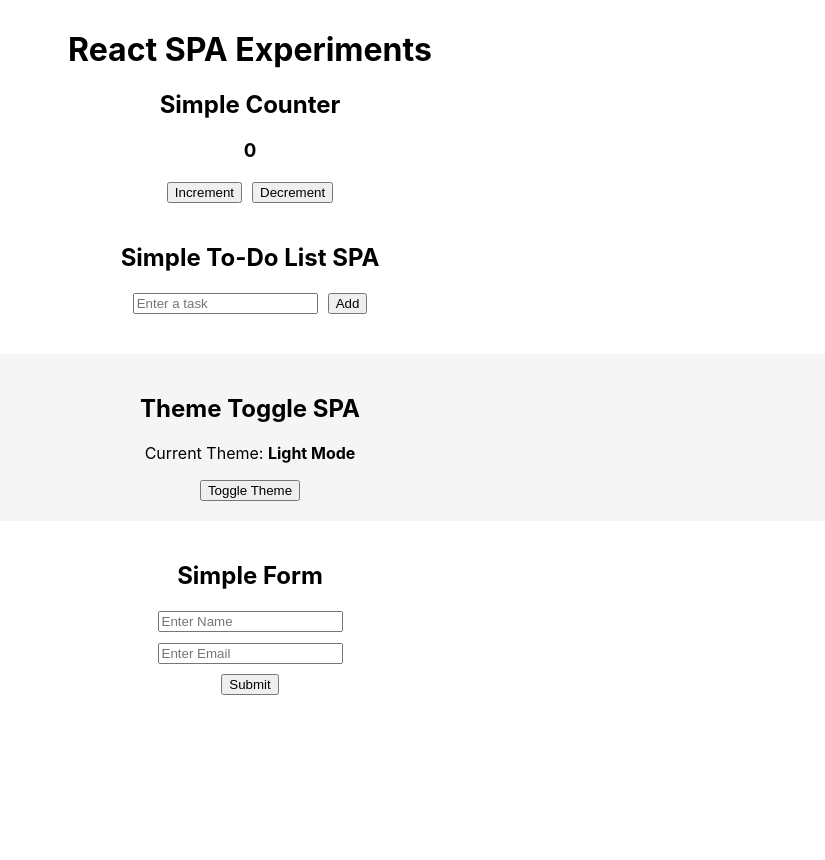
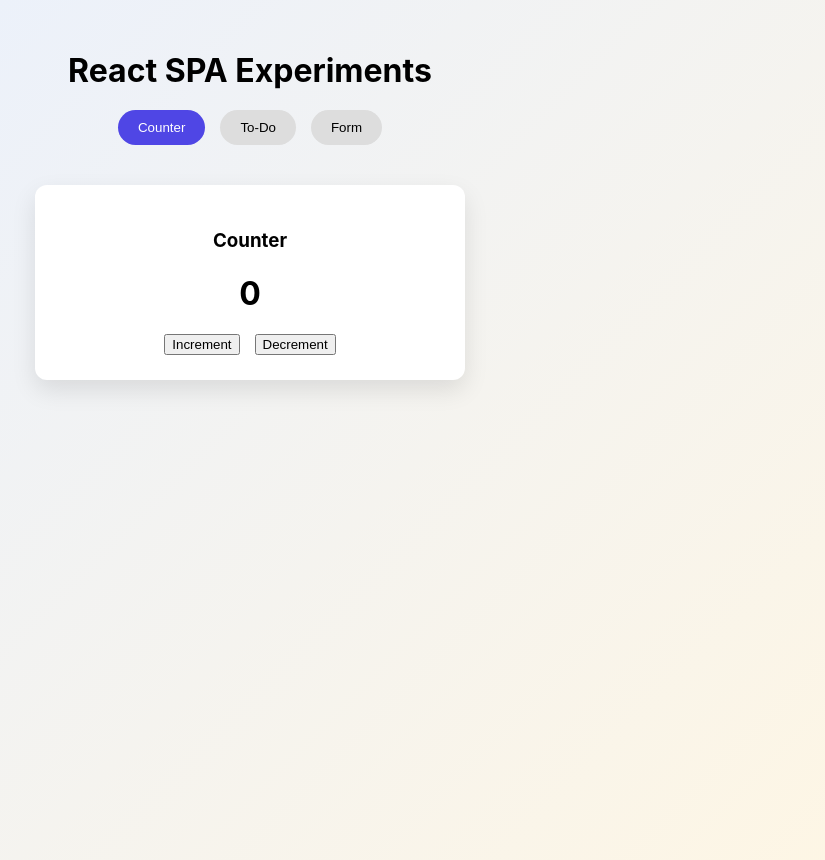
Before and after one commit to gurleenkaur-07/Simple-Counter-SPA, a React (Create React App) app: page / in a window 1280 px wide. Shown: the whole page, without its empty margins (390-1215 px from the left). Before the commit the page ends 800 px from the top, so only its background shows below. Built offline with nearby package versions, Linux system fonts and the light colour scheme.

Commit message:
Updated frontend

```diff
--- a/src/App.css
+++ b/src/App.css
@@ -1,38 +1,72 @@
-.App {
-  text-align: center;
-}
-
-.App-logo {
-  height: 40vmin;
-  pointer-events: none;
-}
-
-@media (prefers-reduced-motion: no-preference) {
-  .App-logo {
-    animation: App-logo-spin infinite 20s linear;
-  }
-}
-
-.App-header {
-  background-color: #282c34;
+/* Soft background */
+.soft-bg {
   min-height: 100vh;
+  background: linear-gradient(135deg, #e8f0ff, #fef6e4);
   display: flex;
   flex-direction: column;
   align-items: center;
-  justify-content: center;
-  font-size: calc(10px + 2vmin);
+  padding: 30px;
+}
+
+/* Title */
+.main-title {
+  font-size: 32px;
+  margin-bottom: 20px;
+}
+
+/* Navigation tabs */
+.nav-tabs {
+  display: flex;
+  gap: 15px;
+  margin-bottom: 40px;
+}
+
+.nav-tabs button {
+  padding: 10px 20px;
+  cursor: pointer;
+  border: none;
+  border-radius: 20px;
+  background-color: #ddd;
+}
+
+.nav-tabs .active {
+  background-color: #4f46e5;
   color: white;
 }
 
-.App-link {
-  color: #61dafb;
+/* Center white box */
+.content-box {
+  width: 100%;
+  display: flex;
+  justify-content: center;
 }
 
-@keyframes App-logo-spin {
-  from {
-    transform: rotate(0deg);
-  }
-  to {
-    transform: rotate(360deg);
-  }
+/* Card */
+.card {
+  background: white;
+  width: 380px;
+  padding: 25px;
+  border-radius: 12px;
+  text-align: center;
+  box-shadow: 0 10px 25px rgba(0,0,0,0.1);
 }
+
+/* Inputs */
+input, select {
+  width: 90%;
+  padding: 8px;
+  margin: 8px 0;
+}
+
+/* Buttons */
+.btn-group {
+  display: flex;
+  justify-content: center;
+  gap: 15px;
+}
+
+.todo-input {
+  display: flex;
+  justify-content: center;
+  gap: 10px;
+}
--- a/src/App.js
+++ b/src/App.js
@@ -1,35 +1,47 @@
-import React, { useState } from "react";
-import Todo from "./Todo";
-import ThemeToggle from "./ThemeToggle";
-import SimpleForm from "./SimpleForm";
+import { useState } from "react";
+import Counter from "./components/Counter";
+import Todo from "./components/Todo";
+import Form from "./components/Form";
+import "./App.css";
 
 function App() {
-  const [count, setCount] = useState(0);
+  const [activeTab, setActiveTab] = useState("counter");
 
   return (
-    <div style={{ textAlign: "center", marginTop: "30px" }}>
-      <h1>React SPA Experiments</h1>
+    <div className="app soft-bg">
+      {/* Heading */}
+      <h1 className="main-title">React SPA Experiments</h1>
 
-      {/* Counter */}
-      <h2>Simple Counter</h2>
-      <h3>{count}</h3>
+      {/* Navigation buttons */}
+      <div className="nav-tabs">
+        <button
+          className={activeTab === "counter" ? "active" : ""}
+          onClick={() => setActiveTab("counter")}
+        >
+          Counter
+        </button>
 
-      <button onClick={() => setCount(count + 1)}>Increment</button>
-      <button
-        onClick={() => setCount(count - 1)}
-        style={{ marginLeft: "10px" }}
-      >
-        Decrement
-      </button>
+        <button
+          className={activeTab === "todo" ? "active" : ""}
+          onClick={() => setActiveTab("todo")}
+        >
+          To-Do
+        </button>
 
-      {/* To-Do */}
-      <Todo />
+        <button
+          className={activeTab === "form" ? "active" : ""}
+          onClick={() => setActiveTab("form")}
+        >
+          Form
+        </button>
+      </div>
 
-      {/* Theme Toggle */}
-      <ThemeToggle />
-
-      {/* Simple Form */}
-      <SimpleForm />
+      {/* Center content */}
+      <div className="content-box">
+        {activeTab === "counter" && <Counter />}
+        {activeTab === "todo" && <Todo />}
+        {activeTab === "form" && <Form />}
+      </div>
     </div>
   );
 }
--- a/src/SimpleForm.js
+++ /dev/null
@@ -1,53 +0,0 @@
-import React, { useState } from "react";
-
-function SimpleForm() {
-  const [name, setName] = useState("");
-  const [email, setEmail] = useState("");
-  const [submitted, setSubmitted] = useState(false);
-
-  const handleSubmit = (e) => {
-    e.preventDefault();
-    setSubmitted(true);
-  };
-
-  return (
-    <div style={{ marginTop: "40px" }}>
-      <h2>Simple Form</h2>
-
-      <form onSubmit={handleSubmit}>
-        <div>
-          <input
-            type="text"
-            placeholder="Enter Name"
-            value={name}
-            onChange={(e) => setName(e.target.value)}
-            required
-          />
-        </div>
-
-        <div style={{ marginTop: "10px" }}>
-          <input
-            type="email"
-            placeholder="Enter Email"
-            value={email}
-            onChange={(e) => setEmail(e.target.value)}
-            required
-          />
-        </div>
-
-        <button style={{ marginTop: "10px" }} type="submit">
-          Submit
-        </button>
-      </form>
-
-      {submitted && (
-        <div style={{ marginTop: "20px" }}>
-          <p><b>Name:</b> {name}</p>
-          <p><b>Email:</b> {email}</p>
-        </div>
-      )}
-    </div>
-  );
-}
-
-export default SimpleForm;
--- a/src/Todo.js
+++ /dev/null
@@ -1,51 +0,0 @@
-import React, { useState } from "react";
-
-function Todo() {
-  const [task, setTask] = useState("");
-  const [tasks, setTasks] = useState([]);
-
-  const addTask = () => {
-    if (task.trim() !== "") {
-      setTasks([...tasks, task]);
-      setTask("");
-    }
-  };
-
-  const deleteTask = (index) => {
-    const newTasks = tasks.filter((_, i) => i !== index);
-    setTasks(newTasks);
-  };
-
-  return (
-    <div style={{ marginTop: "40px" }}>
-      <h2>Simple To-Do List SPA</h2>
-
-      <input
-        type="text"
-        value={task}
-        placeholder="Enter a task"
-        onChange={(e) => setTask(e.target.value)}
-      />
-
-      <button onClick={addTask} style={{ marginLeft: "10px" }}>
-        Add
-      </button>
-
-      <ul style={{ listStyle: "none", padding: 0 }}>
-        {tasks.map((item, index) => (
-          <li key={index}>
-            {item}
-            <button
-              onClick={() => deleteTask(index)}
-              style={{ marginLeft: "10px" }}
-            >
-              Delete
-            </button>
-          </li>
-        ))}
-      </ul>
-    </div>
-  );
-}
-
-export default Todo;
--- /dev/null
+++ b/src/components/Counter.js
@@ -0,0 +1,19 @@
+import { useState } from "react";
+
+function Counter() {
+  const [count, setCount] = useState(0);
+
+  return (
+    <div className="card">
+      <h3>Counter</h3>
+      <h1>{count}</h1>
+
+      <div className="btn-group">
+        <button onClick={() => setCount(count + 1)}>Increment</button>
+        <button onClick={() => setCount(count - 1)}>Decrement</button>
+      </div>
+    </div>
+  );
+}
+
+export default Counter;
--- /dev/null
+++ b/src/components/Form.js
@@ -0,0 +1,50 @@
+import { useState } from "react";
+
+function Form() {
+  const [data, setData] = useState({
+    name: "",
+    email: "",
+    phone: "",
+    gender: "",
+  });
+
+  const handleChange = (e) => {
+    setData({ ...data, [e.target.name]: e.target.value });
+  };
+
+  return (
+    <div className="card">
+      <h3>User Details Form</h3>
+
+      <input
+        name="name"
+        placeholder="Enter Name"
+        value={data.name}
+        onChange={handleChange}
+      />
+
+      <input
+        name="email"
+        placeholder="Enter Email"
+        value={data.email}
+        onChange={handleChange}
+      />
+
+      <input
+        name="phone"
+        placeholder="Enter Phone Number"
+        value={data.phone}
+        onChange={handleChange}
+      />
+
+      <select name="gender" value={data.gender} onChange={handleChange}>
+        <option value="">Select Gender</option>
+        <option>Male</option>
+        <option>Female</option>
+        <option>Other</option>
+      </select>
+    </div>
+  );
+}
+
+export default Form;
--- /dev/null
+++ b/src/components/Todo.js
@@ -0,0 +1,36 @@
+import { useState } from "react";
+
+function Todo() {
+  const [task, setTask] = useState("");
+  const [tasks, setTasks] = useState([]);
+
+  const addTask = () => {
+    if (!task.trim()) return;
+    setTasks([...tasks, task]);
+    setTask("");
+  };
+
+  return (
+    <div className="card">
+      <h3>To-Do List</h3>
+
+      <div className="todo-input">
+        <input
+          type="text"
+          placeholder="Enter a task"
+          value={task}
+          onChange={(e) => setTask(e.target.value)}
+        />
+        <button onClick={addTask}>Add</button>
+      </div>
+
+      <ul>
+        {tasks.map((t, i) => (
+          <li key={i}>{t}</li>
+        ))}
+      </ul>
+    </div>
+  );
+}
+
+export default Todo;
```
